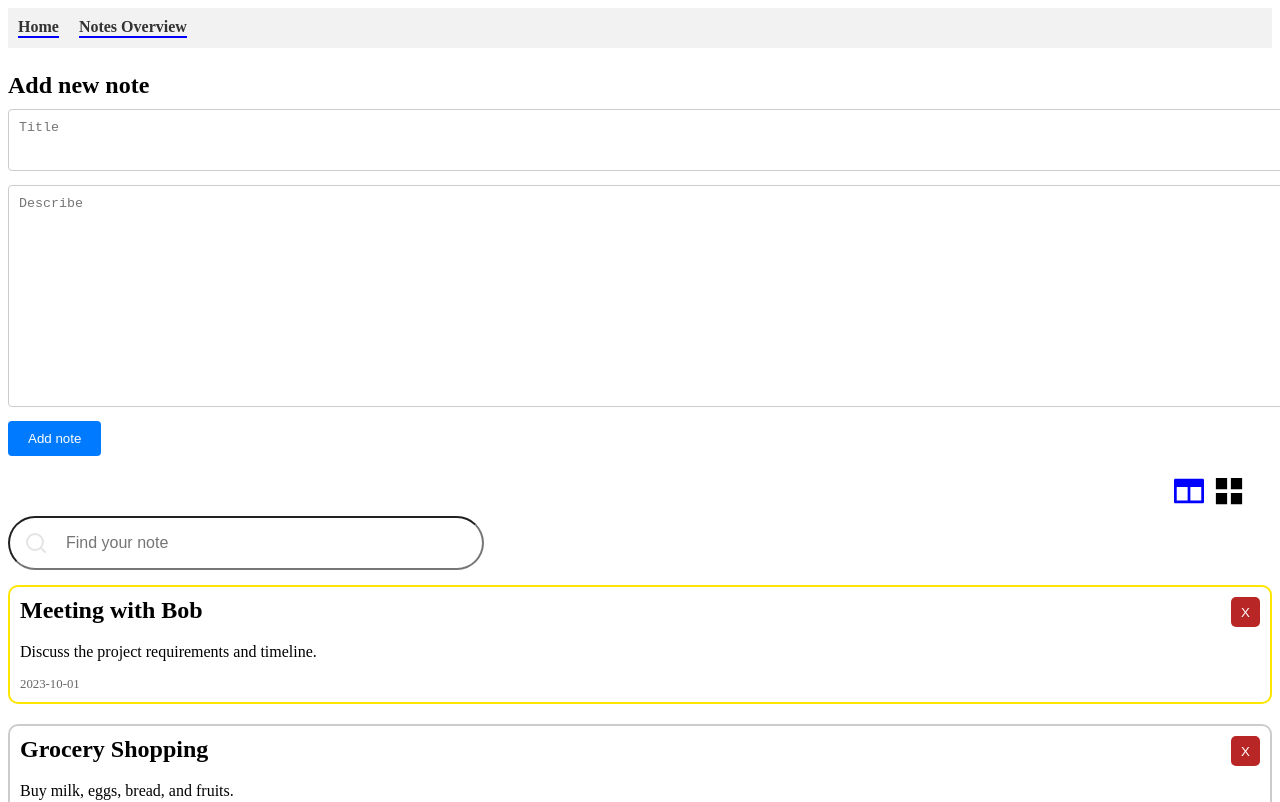
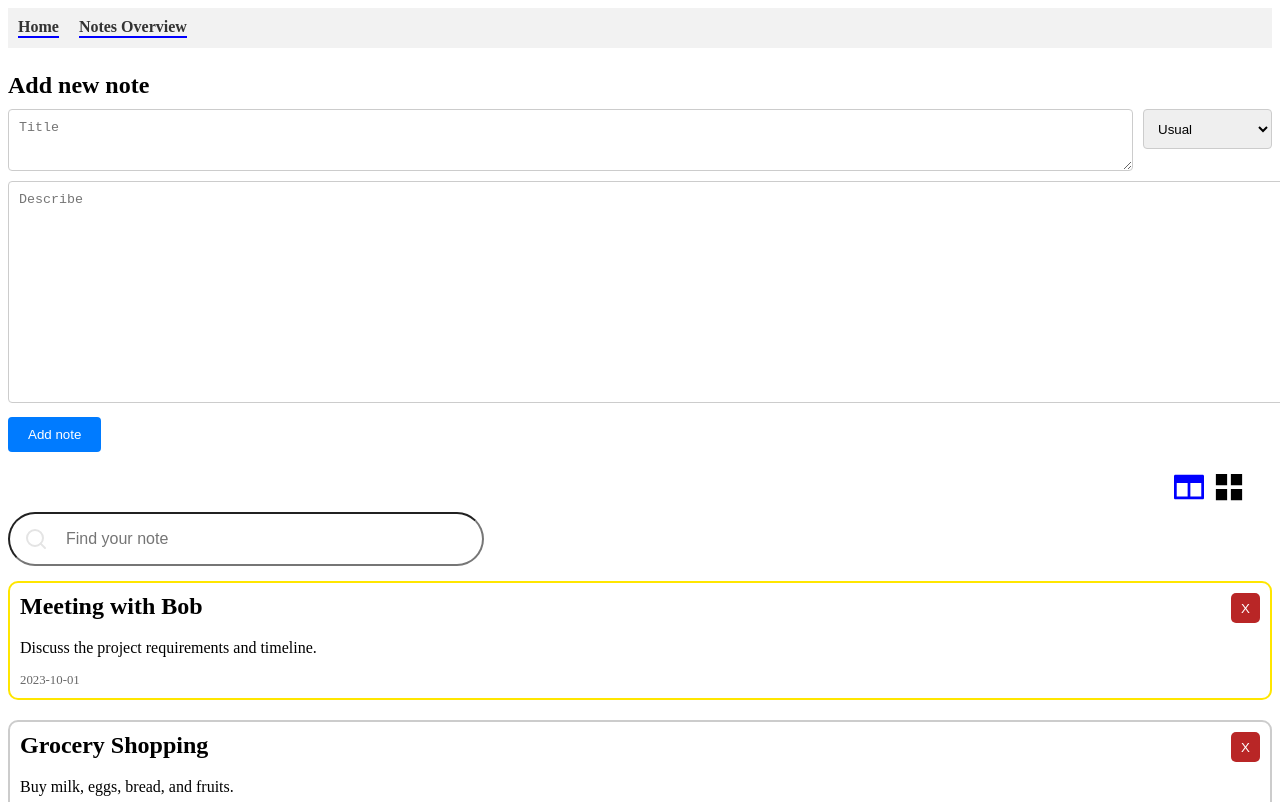
Before and after one commit to S4mm4ael/one-more-recap-project, a Vue app: page /notes in a window 1280 px wide. Shown: the top 802 px of the page. Built offline with nearby package versions, Linux system fonts and the light colour scheme; the HTML template or start-up script is replaced by a standard one.

Commit message:
feat: Add priority selection to NewNote component

```diff
--- a/src/components/Note/NewNote.vue
+++ b/src/components/Note/NewNote.vue
@@ -1,12 +1,19 @@
 <template>
   <div class="new-note">
     <h3>Add new note</h3>
+    <div class="upper-container">
       <textarea
         type="text"
         placeholder="Title"
         v-model="title"
         class="title-input"
       />
+      <select v-model="priority">
+        <option value="usual">Usual</option>
+        <option value="important">Important</option>
+        <option value="veryImportant">Very Important</option>
+      </select>
+    </div>
     <textarea placeholder="Describe" v-model="description" />
     <p class="error-message" v-if="errorMessage">{{ errorMessage }}</p>
     <button @click="handleAddNewNote">Add note</button>
@@ -26,6 +33,7 @@ export default {
     return {
       title: "",
       description: "",
+      priority: "usual",
       errorMessage: null,
     };
   },
@@ -38,9 +46,10 @@ export default {
         return;
       }
 
-      this.addNewNote(this.title, this.description);
+      this.addNewNote(this.title, this.description, this.priority);
       this.title = "";
       this.description = "";
+      this.priority = "";
     },
   },
 };
@@ -91,4 +100,16 @@ button:hover {
   font-size: 14px;
   margin-top: 5px;
 }
+
+.upper-container {
+  display: flex;
+  gap: 10px;
+}
+
+.upper-container select {
+  height: 40px;
+  padding: 10px;
+  border: 1px solid #ccc;
+  border-radius: 4px;
+}
 </style>
--- a/src/views/NotesOverview.vue
+++ b/src/views/NotesOverview.vue
@@ -60,12 +60,14 @@ export default {
     },
   },
   methods: {
-    addNewNote(title, describe) {
+    addNewNote(title, describe, priority) {
+      console.log({title, describe, priority});
       this.notes.push({
-        id: this.notes.length + 1,
+        id: String(this.notes.length + 1),
         title: title ?? "New Note",
         describe: describe ?? "Description",
         date: new Date().toLocaleDateString(),
+        priority: priority,
       });
     },
     removeNote(id) {
```
Lines whose indentation alone changed are shown as unchanged.
